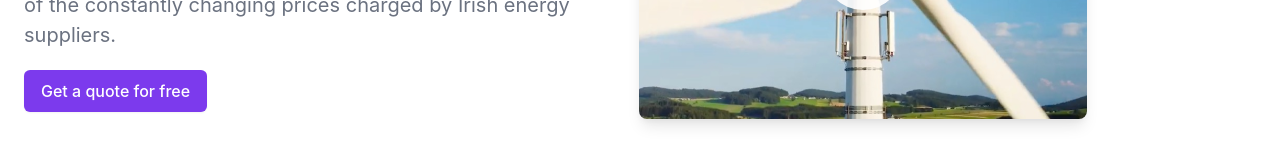
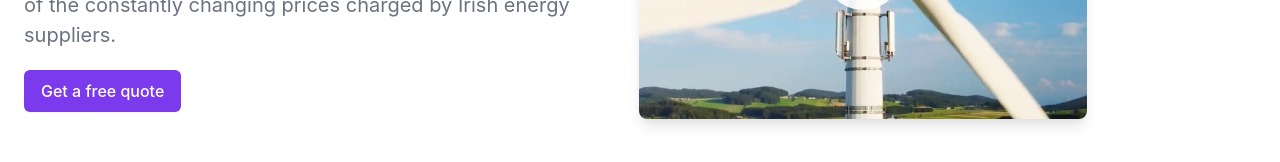
Before and after one commit to aaronmcadam/first-choice-utility-options, a Next.js app: page / in a window 1280 px wide. Shown: the part 436-598 px from the top of the page. Built offline with nearby package versions, Linux system fonts and the light colour scheme.

Commit message:
fix(hero): adjust CTA

```diff
--- a/src/components/hero.tsx
+++ b/src/components/hero.tsx
@@ -48,7 +48,7 @@ function MobileLayout(stackProps: StackProps) {
           size="lg"
           w="full"
         >
-          Get a quote for free
+          Get a free quote
         </Button>
       </Stack>
       <Box pos="relative" overflow="hidden" rounded="lg" shadow="lg">
@@ -128,7 +128,7 @@ function DesktopLayout(gridProps: SimpleGridProps) {
           constantly changing prices charged by Irish energy suppliers.
         </Text>
         <Button as="a" href="tel:00353872470718" variant="primary" size="lg">
-          Get a quote for free
+          Get a free quote
         </Button>
       </Stack>
       <Flex gridColumn="span 6" align="center">
```
